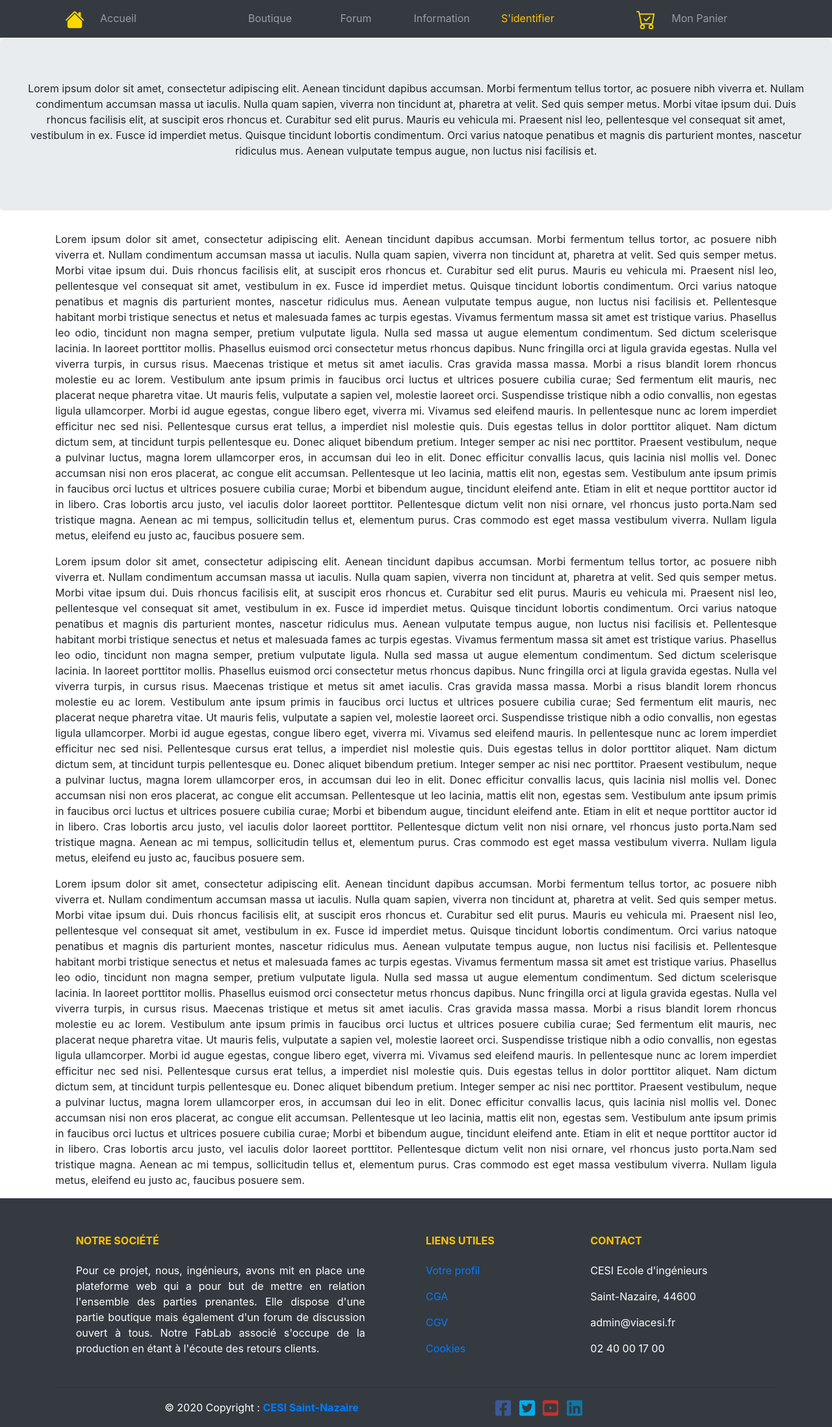
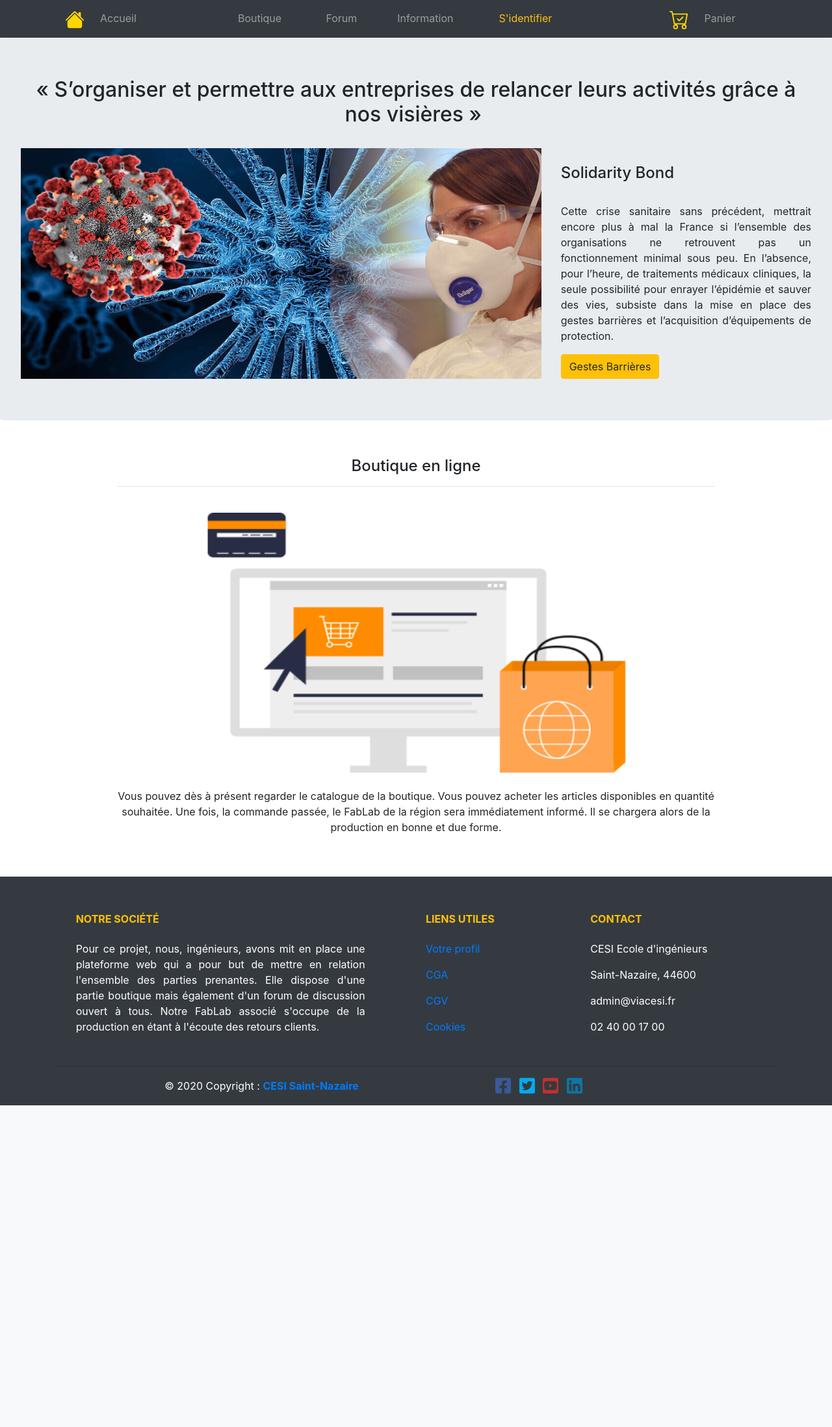
Before and after one commit to OlivierS7/SolidarityBond, a Symfony app: template templates/accueil/accueil.html.twig in a window 1280 px wide. Shown: the whole page at 65% size. After the commit the page ends 1701 px from the top, so only its background shows below. Run offline with Twig, Linux system fonts and the light colour scheme; the template is opened without the code that fills it, so the values that code supplies are empty; some libraries are stand-ins or nearby versions.

Commit message:
Page d'Accueil

```diff
--- a/src/Controller/CgvController.php
+++ b/src/Controller/CgvController.php
@@ -8,12 +8,11 @@ use Symfony\Component\Routing\Annotation\Route;
 class CgvController extends AbstractController {
 
     /**
-     * /**
-     * @Route("/cgv", name="cgv")
+     * @Route("/conditions-generales-de-vente", name="cgv")
      * @return Response
      */
     public function index() : Response {
-      return $this->render('cgv/cgv.html.twig');
+        return $this->render('mentionsLegales/cgv.html.twig');
     }
 
 }
--- a/templates/accueil/accueil.html.twig
+++ b/templates/accueil/accueil.html.twig
@@ -3,26 +3,88 @@
 {% block title 'Accueil' %}
 
 {% block body %}
-    <div class="jumbotron text-center">
-        <p>Lorem ipsum dolor sit amet, consectetur adipiscing elit. Aenean tincidunt dapibus accumsan. Morbi fermentum tellus tortor, ac posuere nibh viverra et. Nullam condimentum accumsan massa ut iaculis. Nulla quam sapien, viverra non tincidunt at, pharetra at velit. Sed quis semper metus. Morbi vitae ipsum dui. Duis rhoncus facilisis elit, at suscipit eros rhoncus et. Curabitur sed elit purus. Mauris eu vehicula mi. Praesent nisl leo, pellentesque vel consequat sit amet, vestibulum in ex. Fusce id imperdiet metus. Quisque tincidunt lobortis condimentum.
-            Orci varius natoque penatibus et magnis dis parturient montes, nascetur ridiculus mus. Aenean vulputate tempus augue, non luctus nisi facilisis et.</p>
+    <div class="jumbotron">
+        <div class="row">
+            <div class="col-md-12">
+                <h2 class="text-center">« S’organiser et permettre aux entreprises de relancer leurs activités grâce à nos visières » </h2>
+            </div>
+        </div>
+        <br />
+        <div class="row">
+            <div class="col-xl-8 d-inline-flex justify-content-center">
+                <img width="100%" height="355" src="images/accueil/bandeau.jpg" alt="Bandeau">
+            </div>
+            <div class="col-xl-4">
+                <br />
+                <h4>Solidarity Bond</h4>
+                <br />
+                <p class="text-justify">Cette crise sanitaire sans précédent, mettrait encore plus à mal la France si l’ensemble des organisations ne retrouvent pas
+                    un fonctionnement minimal sous peu. En l’absence, pour l’heure, de traitements médicaux cliniques, la seule possibilité pour enrayer l’épidémie et
+                    sauver des vies, subsiste dans la mise en place des gestes barrières et l’acquisition d’équipements de protection. </p>
+                <a href="#" class="btn btn-warning">Gestes Barrières</a>
+            </div>
+        </div>
     </div>
 
-    <div class="container text-justify">
-        <p>Lorem ipsum dolor sit amet, consectetur adipiscing elit. Aenean tincidunt dapibus accumsan. Morbi fermentum tellus tortor, ac posuere nibh viverra et. Nullam condimentum accumsan massa ut iaculis. Nulla quam sapien, viverra non tincidunt at, pharetra at velit. Sed quis semper metus. Morbi vitae ipsum dui. Duis rhoncus facilisis elit, at suscipit eros rhoncus et. Curabitur sed elit purus. Mauris eu vehicula mi. Praesent nisl leo, pellentesque vel consequat sit amet, vestibulum in ex. Fusce id imperdiet metus. Quisque tincidunt lobortis condimentum.
-            Orci varius natoque penatibus et magnis dis parturient montes, nascetur ridiculus mus. Aenean vulputate tempus augue, non luctus nisi facilisis et. Pellentesque habitant morbi tristique senectus et netus et malesuada fames ac turpis egestas. Vivamus fermentum massa sit amet est tristique varius. Phasellus leo odio, tincidunt non magna semper, pretium vulputate ligula. Nulla sed massa ut augue elementum condimentum. Sed dictum scelerisque lacinia. In laoreet porttitor mollis. Phasellus euismod orci consectetur metus rhoncus dapibus. Nunc fringilla orci at ligula gravida egestas. Nulla vel viverra turpis, in cursus risus. Maecenas tristique et metus sit amet iaculis. Cras gravida massa massa.
-            Morbi a risus blandit lorem rhoncus molestie eu ac lorem. Vestibulum ante ipsum primis in faucibus orci luctus et ultrices posuere cubilia curae; Sed fermentum elit mauris, nec placerat neque pharetra vitae. Ut mauris felis, vulputate a sapien vel, molestie laoreet orci. Suspendisse tristique nibh a odio convallis, non egestas ligula ullamcorper. Morbi id augue egestas, congue libero eget, viverra mi. Vivamus sed eleifend mauris. In pellentesque nunc ac lorem imperdiet efficitur nec sed nisi. Pellentesque cursus erat tellus, a imperdiet nisl molestie quis. Duis egestas tellus in dolor porttitor aliquet. Nam dictum dictum sem, at tincidunt turpis pellentesque eu.
-            Donec aliquet bibendum pretium. Integer semper ac nisi nec porttitor. Praesent vestibulum, neque a pulvinar luctus, magna lorem ullamcorper eros, in accumsan dui leo in elit. Donec efficitur convallis lacus, quis lacinia nisl mollis vel. Donec accumsan nisi non eros placerat, ac congue elit accumsan. Pellentesque ut leo lacinia, mattis elit non, egestas sem. Vestibulum ante ipsum primis in faucibus orci luctus et ultrices posuere cubilia curae; Morbi et bibendum augue, tincidunt eleifend ante. Etiam in elit et neque porttitor auctor id in libero. Cras lobortis arcu justo, vel iaculis dolor laoreet porttitor. Pellentesque dictum velit non nisi ornare, vel rhoncus justo porta.Nam sed tristique magna. Aenean ac mi tempus, sollicitudin tellus et, elementum purus.
-            Cras commodo est eget massa vestibulum viverra. Nullam ligula metus, eleifend eu justo ac, faucibus posuere sem.</p>
-        <p>Lorem ipsum dolor sit amet, consectetur adipiscing elit. Aenean tincidunt dapibus accumsan. Morbi fermentum tellus tortor, ac posuere nibh viverra et. Nullam condimentum accumsan massa ut iaculis. Nulla quam sapien, viverra non tincidunt at, pharetra at velit. Sed quis semper metus. Morbi vitae ipsum dui. Duis rhoncus facilisis elit, at suscipit eros rhoncus et. Curabitur sed elit purus. Mauris eu vehicula mi. Praesent nisl leo, pellentesque vel consequat sit amet, vestibulum in ex. Fusce id imperdiet metus. Quisque tincidunt lobortis condimentum.
-            Orci varius natoque penatibus et magnis dis parturient montes, nascetur ridiculus mus. Aenean vulputate tempus augue, non luctus nisi facilisis et. Pellentesque habitant morbi tristique senectus et netus et malesuada fames ac turpis egestas. Vivamus fermentum massa sit amet est tristique varius. Phasellus leo odio, tincidunt non magna semper, pretium vulputate ligula. Nulla sed massa ut augue elementum condimentum. Sed dictum scelerisque lacinia. In laoreet porttitor mollis. Phasellus euismod orci consectetur metus rhoncus dapibus. Nunc fringilla orci at ligula gravida egestas. Nulla vel viverra turpis, in cursus risus. Maecenas tristique et metus sit amet iaculis. Cras gravida massa massa.
-            Morbi a risus blandit lorem rhoncus molestie eu ac lorem. Vestibulum ante ipsum primis in faucibus orci luctus et ultrices posuere cubilia curae; Sed fermentum elit mauris, nec placerat neque pharetra vitae. Ut mauris felis, vulputate a sapien vel, molestie laoreet orci. Suspendisse tristique nibh a odio convallis, non egestas ligula ullamcorper. Morbi id augue egestas, congue libero eget, viverra mi. Vivamus sed eleifend mauris. In pellentesque nunc ac lorem imperdiet efficitur nec sed nisi. Pellentesque cursus erat tellus, a imperdiet nisl molestie quis. Duis egestas tellus in dolor porttitor aliquet. Nam dictum dictum sem, at tincidunt turpis pellentesque eu.
-            Donec aliquet bibendum pretium. Integer semper ac nisi nec porttitor. Praesent vestibulum, neque a pulvinar luctus, magna lorem ullamcorper eros, in accumsan dui leo in elit. Donec efficitur convallis lacus, quis lacinia nisl mollis vel. Donec accumsan nisi non eros placerat, ac congue elit accumsan. Pellentesque ut leo lacinia, mattis elit non, egestas sem. Vestibulum ante ipsum primis in faucibus orci luctus et ultrices posuere cubilia curae; Morbi et bibendum augue, tincidunt eleifend ante. Etiam in elit et neque porttitor auctor id in libero. Cras lobortis arcu justo, vel iaculis dolor laoreet porttitor. Pellentesque dictum velit non nisi ornare, vel rhoncus justo porta.Nam sed tristique magna. Aenean ac mi tempus, sollicitudin tellus et, elementum purus.
-            Cras commodo est eget massa vestibulum viverra. Nullam ligula metus, eleifend eu justo ac, faucibus posuere sem.</p>
-        <p>Lorem ipsum dolor sit amet, consectetur adipiscing elit. Aenean tincidunt dapibus accumsan. Morbi fermentum tellus tortor, ac posuere nibh viverra et. Nullam condimentum accumsan massa ut iaculis. Nulla quam sapien, viverra non tincidunt at, pharetra at velit. Sed quis semper metus. Morbi vitae ipsum dui. Duis rhoncus facilisis elit, at suscipit eros rhoncus et. Curabitur sed elit purus. Mauris eu vehicula mi. Praesent nisl leo, pellentesque vel consequat sit amet, vestibulum in ex. Fusce id imperdiet metus. Quisque tincidunt lobortis condimentum.
-            Orci varius natoque penatibus et magnis dis parturient montes, nascetur ridiculus mus. Aenean vulputate tempus augue, non luctus nisi facilisis et. Pellentesque habitant morbi tristique senectus et netus et malesuada fames ac turpis egestas. Vivamus fermentum massa sit amet est tristique varius. Phasellus leo odio, tincidunt non magna semper, pretium vulputate ligula. Nulla sed massa ut augue elementum condimentum. Sed dictum scelerisque lacinia. In laoreet porttitor mollis. Phasellus euismod orci consectetur metus rhoncus dapibus. Nunc fringilla orci at ligula gravida egestas. Nulla vel viverra turpis, in cursus risus. Maecenas tristique et metus sit amet iaculis. Cras gravida massa massa.
-            Morbi a risus blandit lorem rhoncus molestie eu ac lorem. Vestibulum ante ipsum primis in faucibus orci luctus et ultrices posuere cubilia curae; Sed fermentum elit mauris, nec placerat neque pharetra vitae. Ut mauris felis, vulputate a sapien vel, molestie laoreet orci. Suspendisse tristique nibh a odio convallis, non egestas ligula ullamcorper. Morbi id augue egestas, congue libero eget, viverra mi. Vivamus sed eleifend mauris. In pellentesque nunc ac lorem imperdiet efficitur nec sed nisi. Pellentesque cursus erat tellus, a imperdiet nisl molestie quis. Duis egestas tellus in dolor porttitor aliquet. Nam dictum dictum sem, at tincidunt turpis pellentesque eu.
-            Donec aliquet bibendum pretium. Integer semper ac nisi nec porttitor. Praesent vestibulum, neque a pulvinar luctus, magna lorem ullamcorper eros, in accumsan dui leo in elit. Donec efficitur convallis lacus, quis lacinia nisl mollis vel. Donec accumsan nisi non eros placerat, ac congue elit accumsan. Pellentesque ut leo lacinia, mattis elit non, egestas sem. Vestibulum ante ipsum primis in faucibus orci luctus et ultrices posuere cubilia curae; Morbi et bibendum augue, tincidunt eleifend ante. Etiam in elit et neque porttitor auctor id in libero. Cras lobortis arcu justo, vel iaculis dolor laoreet porttitor. Pellentesque dictum velit non nisi ornare, vel rhoncus justo porta.Nam sed tristique magna. Aenean ac mi tempus, sollicitudin tellus et, elementum purus.
-            Cras commodo est eget massa vestibulum viverra. Nullam ligula metus, eleifend eu justo ac, faucibus posuere sem.</p>
+    <br />
+
+    <div class="container text-center">
+        <div class="row">
+            <div class="col-10" style="margin-left: auto; margin-right: auto;">
+                <div id="carouselExampleControls" class="carousel slide" data-ride="carousel">
+                    <div class="carousel-inner">
+                        <div class="carousel-item active">
+                            <h4>Boutique en ligne</h4>
+                            <hr><br />
+                            <img class="d-block w-100" height="400"  src="images/accueil/firstSlide.png" alt="First Slide">
+                            <br />
+                            <p>Vous pouvez dès à présent regarder le catalogue de la boutique. Vous pouvez acheter
+                                les articles disponibles en quantité souhaitée. Une fois, la commande passée,
+                                le FabLab de la région sera immédiatement informé. Il se chargera alors de la production en bonne et due forme.
+                            </p>
+                        </div>
+                        <div class="carousel-item">
+                            <h4>Forum de discussion</h4>
+                            <hr><br />
+                            <img class="d-block w-100" height="400" src="images/accueil/secondSlide.png" alt="Second Slide">
+                            <br />
+                               <p>Il est à disposition des utilisateurs connectés afin de poser des questions ou de répondre
+                                   à d’autres afin de promouvoir la communication et l’échange. Il sera modéré par des volontaires
+                                   du personnel hospitalier, soit des personnes avec de l’expérience dans le domaine qui seront heureux de vous aider.
+                               </p>
+                        </div>
+                        <div class="carousel-item">
+                            <h4>Devenez Partenaire ou Sponsor</h4>
+                            <hr><br />
+                            <img class="d-block w-100" height="400" src="images/accueil/thirdSlide.png" alt="Third Slide">
+                            <br />
+                            <p>Nous recherchons activement des partenaires pour effectuer une commande de visières de protection
+                                pour les aider dans leur reprise d’activité. Mais aussi un ou plusiers sponsor(s),
+                                qui en échange de rémunération pour nous aider dans notre projet,
+                                se verra attribuer de la visibilité avec notre opération pour la cause humanitaire.
+                            </p>
+                        </div>
+                    </div>
+                    <a class="carousel-control-prev" href="#carouselExampleControls" role="button" data-slide="prev">
+                        <span class="sr-only">Previous</span>
+                    </a>
+                    <a class="carousel-control-next" href="#carouselExampleControls" role="button" data-slide="next">
+                        <span class="sr-only">Next</span>
+                    </a>
+                </div>
+            </div>
+        </div>
     </div>
+
+    <!--
+    <br /><br />
+
+    <div class="container text-center">
+        <h4>Nos Sponsors</h4>
+        <hr><br />
+
+        LISTER LES SPONSORS
+
+    </div>
+    -->
 {% endblock %}
--- a/templates/layout.html.twig
+++ b/templates/layout.html.twig
@@ -8,7 +8,7 @@
     {% block css %}{% endblock %}
 </head>
 
-<body style="margin-top: 60px;">
+<body style="margin-top: 55px;">
     <!-- NavBar -->
     <nav class="navbar navbar-expand-xl bg-dark navbar-dark fixed-top">
         <button class="navbar-toggler" type="button" data-toggle="collapse" data-target="#navbarSupportedContent" aria-controls="navbarSupportedContent" aria-expanded="false" aria-label="Toggle navigation">
@@ -43,19 +43,19 @@
                         <a class="nav-link" href="#">Information</a>
                     </li>
                     <!-- S'identifier -->
-                    <li class="nav-item col-2 text-center">
+                    <li class="nav-item col-3 text-center">
                         <a class="nav-link text-warning" href="#">S'identifier</a>
                     </li>
                     <!-- Mon Panier -->
                     <div class="col-4 d-inline-flex justify-content-end">
-                        <a class="navbar-brand" href="{{ path('accueil') }}">
+                        <a class="navbar-brand" href="#">
                             <svg class="bi bi-cart-check" width="1.5em" height="1.5em" viewBox="0 0 16 16" fill="gold" xmlns="http://www.w3.org/2000/svg">
                                 <path fill-rule="evenodd" d="M11.354 5.646a.5.5 0 0 1 0 .708l-3 3a.5.5 0 0 1-.708 0l-1.5-1.5a.5.5 0 1 1 .708-.708L8 8.293l2.646-2.647a.5.5 0 0 1 .708 0z" clip-rule="evenodd"/>
                                 <path fill-rule="evenodd" d="M0 1.5A.5.5 0 0 1 .5 1H2a.5.5 0 0 1 .485.379L2.89 3H14.5a.5.5 0 0 1 .491.592l-1.5 8A.5.5 0 0 1 13 12H4a.5.5 0 0 1-.491-.408L2.01 3.607 1.61 2H.5a.5.5 0 0 1-.5-.5zM3.102 4l1.313 7h8.17l1.313-7H3.102zM5 12a2 2 0 1 0 0 4 2 2 0 0 0 0-4zm7 0a2 2 0 1 0 0 4 2 2 0 0 0 0-4zm-7 1a1 1 0 1 0 0 2 1 1 0 0 0 0-2zm7 0a1 1 0 1 0 0 2 1 1 0 0 0 0-2z"/>
                             </svg>
                         </a>
                         <li class="nav-item">
-                            <a class="nav-link" href="mon-panier">Mon Panier</a>
+                            <a class="nav-link" href="#">Panier</a>
                         </li>
                     </div>
                 </ul>
@@ -64,8 +64,9 @@
     </nav>
     {% block body %}{% endblock %}
 
+    <br/><br/>
     <!-- Footer -->
-    <footer class="page-footer font-small mdb-color pt-4 sticky-bottom bg-dark text-white">
+    <footer class="font-small mdb-color pt-4 bg-dark text-white">
         <div class="container text-center text-md-left">
             <div class="row text-center text-md-left mt-3 pb-3">
                 <!-- Notre Société -->
@@ -89,7 +90,7 @@
                         <a href="#!">CGA</a>
                     </p>
                     <p>
-                        <a href="#!">CGV</a>
+                        <a href="{{ path('cgv') }}">CGV</a>
                     </p>
                     <p>
                         <a href="#!">Cookies</a>
```
Also changed, not shown: src/Controller/AccueilController.php (+4 -5 lines), templates/cgv/cgv.html.twig (deleted, +0 -66 lines), templates/mentionsLegales/cgv.html.twig (added, +73 -0 lines), public/images/accueil/bandeau.jpg (added), public/images/accueil/firstSlide.png (added), public/images/accueil/secondSlide.png (added), public/images/accueil/thirdSlide.png (added), 10 other files.
